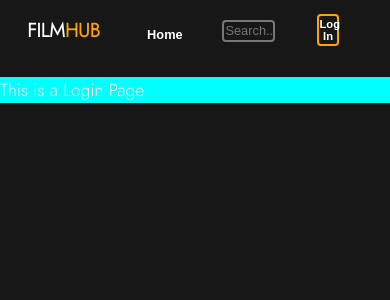
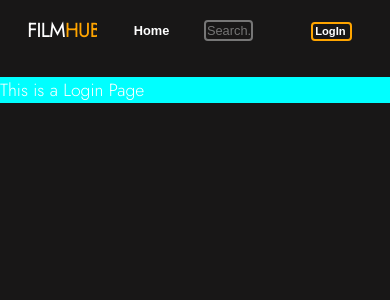
Before and after one commit to EricPuig10/FILMPAGE, a React (Create React App) app: page /LogIn in a window 390 px wide. Shown: the top 300 px of the page. Built offline with nearby package versions, Linux system fonts and the light colour scheme.

Commit message:
css cards millorat, falta passra props de movie a movieinfo per poder veure de cada una

```diff
--- a/src/components/MovieForm/AddMovieForm.css
+++ b/src/components/MovieForm/AddMovieForm.css
@@ -4,6 +4,7 @@
     flex-direction: column;
     margin-left: 2.3%;
     display: flex;
+
 
 }
 
@@ -19,7 +20,9 @@
     padding-left: 1%;
     padding-right: 1%;
     border-radius: 1.2vw;
-    margin-left: 10%;
+    margin-top: 2%;
+    margin-left: 45%;
+
 
 }
 
@@ -117,6 +120,8 @@
     border-color: orange;
     padding:2%;
     border-radius: 2vw;
+    justify-content: center;
+    margin-left: 20%;
 }
 
 .preview{
@@ -137,6 +142,22 @@
 
 
 @media only screen and (max-width: 450px) {
+    .addMovieTitle{
+        border: none;
+        background-color: rgb(24, 23, 23);
+        color: white;
+        font-weight: bold;
+        font-size: 1em;
+        padding-top: 1%;
+        padding-bottom: 1%;
+        padding-left: 1%;
+        padding-right: 1%;
+        border-radius: 1.2vw;
+        margin-top: 2%;
+        margin-left: 40%;
+
+
+    }
 
     .inputsCont{
         width:70%;
@@ -247,7 +268,8 @@
         border-color: orange;
         padding:2%;
         border-radius: 2vw;
-        margin-left: 6%;
+        justify-content: center;
+        margin-left: 23%;
     }
 
     .preview{
--- a/src/components/NavBar/NavBar.jsx
+++ b/src/components/NavBar/NavBar.jsx
@@ -19,7 +19,7 @@ export const NavBar = () => {
         </div>
 
         <div className="userZone">
-          <Link to="/LogIn" ><button className="logInBut">Log In</button></Link>
+          <Link  to="/LogIn" ><button className="logInBut">LogIn</button></Link>
         </div>
       </div>
     </nav>
--- a/src/components/NavBar/navBar.css
+++ b/src/components/NavBar/navBar.css
@@ -111,7 +111,6 @@
     display: flex;
     justify-content: space-around;
     margin-left: -5%;
-    margin-top: 2%;
   }
 
   .navBut {
@@ -126,13 +125,13 @@
     padding-right: 3%;
     border-radius: 1.2vw;
     margin-right: 5%;
-    margin-bottom: 1%;
   }
 
   .navBut:hover {
     background-color: rgb(15, 14, 14);
     border-style: solid;
     border-color: orange;
+    font-size: 0.9em;
   }
 
   .inputCont {
@@ -150,14 +149,13 @@
   }
 
   .userZone {
-    width: 20%;
+    width: 30%;
     background-color: rgb(24, 23, 23);
     display: flex;
     justify-content: center;
   }
 
   .logInBut {
-    border-width: 10%;
     border-radius: 1vw;
     background-color: rgb(24, 23, 23);
     color: white;
@@ -165,16 +163,14 @@
     font-size: 0.7em;
     padding-top: 5%;
     padding-bottom: 5%;
-    padding-right: 2%;
-    padding-left: 2%;
-    width: 60%;
+    padding-right: 100%;
+    padding-left: 5%;
     border-color: orange;
     border-style: solid;
-    margin-left: -10%;
+    width:100%;
   }
 
   .logInBut:hover {
-    width: 85%;
-    font-size: 1.2em;
+    font-size: 0.9em;
   }
 }
```
